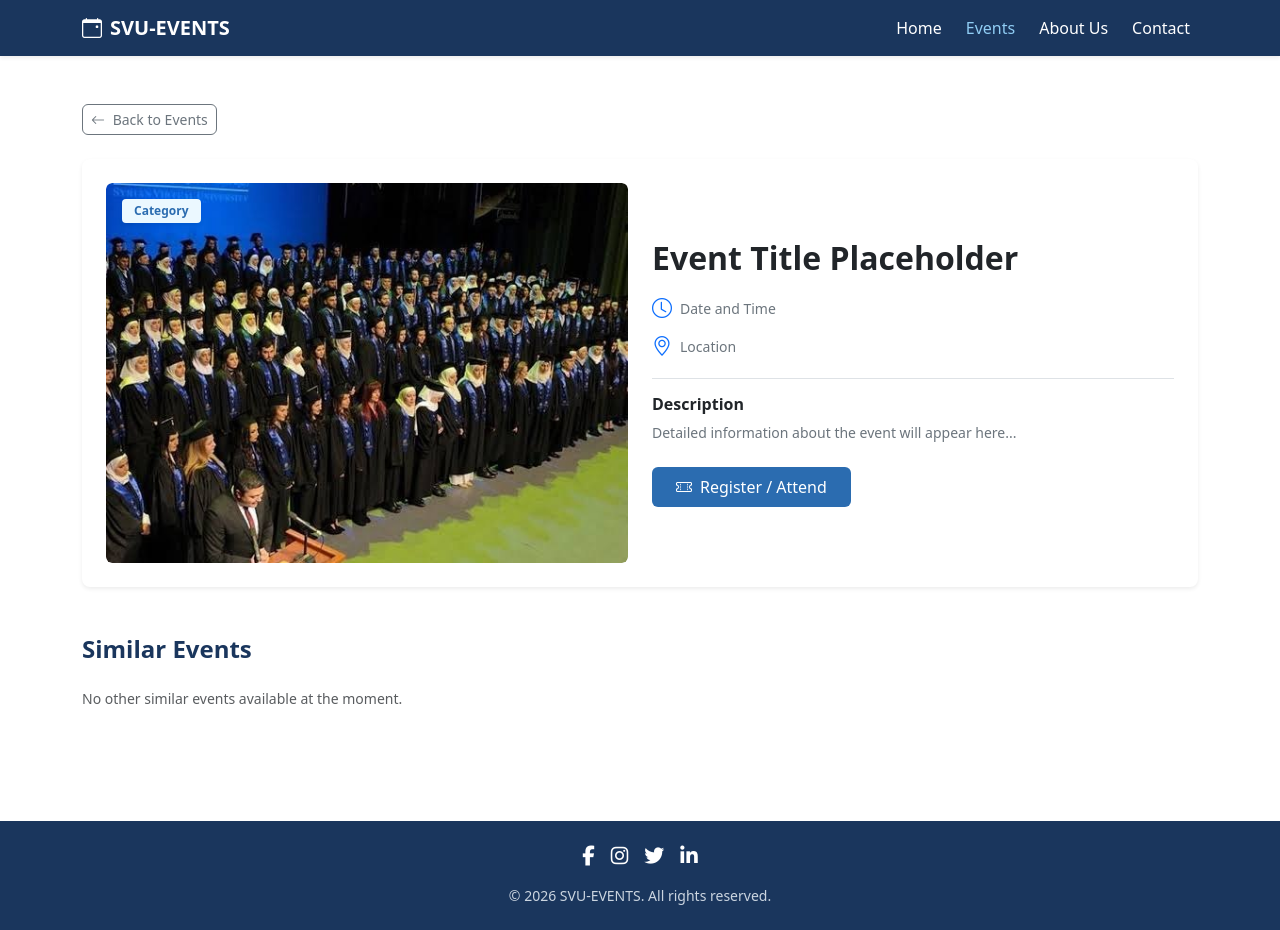
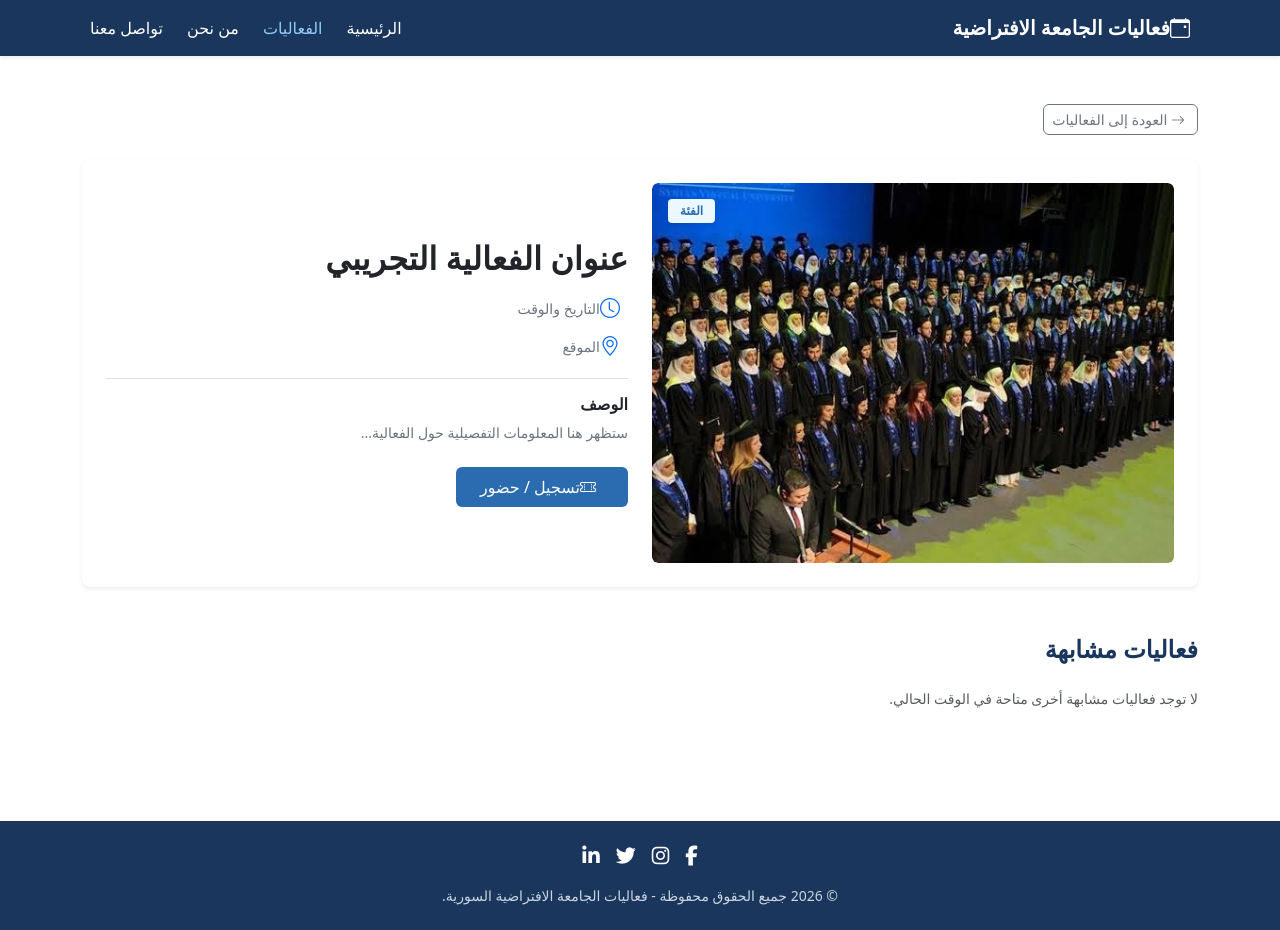
Before and after one commit to Eng-mohammad72454/SVU-EVENTS, a plain HTML site: page event.html in a window 1280 px wide. Drawn offline with nearby package versions, Linux system fonts and the light colour scheme.

Commit message:
Update event.html

```diff
--- a/event.html
+++ b/event.html
@@ -1,12 +1,13 @@
 <!DOCTYPE html>
-<html lang="en" dir="ltr">
+<html lang="ar" dir="rtl">
 
 <head>
-  <meta charset="UTF-8">
-  <meta name="viewport" content="width=device-width, initial-scale=1">
-  <title>SVU Events - Event Details</title>
+  <meta charset="UTF-8" />
+  <meta name="viewport" content="width=device-width, initial-scale=1" />
+  <title>فعاليات الجامعة الافتراضية السورية - تفاصيل الفعالية</title>
 
-  <link href="https://cdn.jsdelivr.net/npm/bootstrap@5.3.3/dist/css/bootstrap.min.css" rel="stylesheet">
+  <!-- Bootstrap RTL CSS -->
+  <link rel="stylesheet" href="https://cdn.jsdelivr.net/npm/bootstrap@5.3.3/dist/css/bootstrap.rtl.min.css">
   <link rel="stylesheet" href="https://cdn.jsdelivr.net/npm/bootstrap-icons@1.11.3/font/bootstrap-icons.min.css">
   <link rel="stylesheet" href="https://cdnjs.cloudflare.com/ajax/libs/font-awesome/6.6.0/css/all.min.css">
 
@@ -18,7 +19,7 @@
   <nav class="navbar navbar-expand-lg sticky-top custom-navbar shadow-sm">
     <div class="container">
       <a class="navbar-brand fw-bold" href="index.html">
-        <i class="bi bi-calendar-event me-2"></i>SVU-EVENTS
+        <i class="bi bi-calendar-event ms-2"></i>فعاليات الجامعة الافتراضية
       </a>
       <button class="navbar-toggler text-white border-0" type="button" data-bs-toggle="collapse" data-bs-target="#navbarNav">
         <i class="bi bi-list fs-2 text-white"></i>
@@ -26,10 +27,10 @@
 
       <div class="collapse navbar-collapse justify-content-end" id="navbarNav">
         <ul class="navbar-nav gap-lg-2 text-center">
-          <li class="nav-item"><a class="nav-link" href="index.html">Home</a></li>
-          <li class="nav-item"><a class="nav-link active" href="events.html">Events</a></li>
-          <li class="nav-item"><a class="nav-link" href="about.html">About Us</a></li>
-          <li class="nav-item"><a class="nav-link" href="contact.html">Contact</a></li>
+          <li class="nav-item"><a class="nav-link" href="index.html">الرئيسية</a></li>
+          <li class="nav-item"><a class="nav-link active" href="events.html">الفعاليات</a></li>
+          <li class="nav-item"><a class="nav-link" href="about.html">من نحن</a></li>
+          <li class="nav-item"><a class="nav-link" href="contact.html">تواصل معنا</a></li>
         </ul>
       </div>
     </div>
@@ -40,7 +41,7 @@
 
       <div class="mb-4">
         <a href="events.html" class="btn btn-outline-secondary btn-sm rounded-2">
-          <i class="bi bi-arrow-left me-1"></i> Back to Events
+          <i class="bi bi-arrow-right ms-1"></i> العودة إلى الفعاليات
         </a>
       </div>
 
@@ -48,41 +49,41 @@
         <div class="row g-4 align-items-center">
           <div class="col-lg-6">
             <div class="position-relative overflow-hidden rounded">
-              <img id="eventImg" src="assets/imgs/img4.jpg" alt="Event Image" class="w-100 rounded" style="max-height: 380px; object-fit: cover;">
-              <span id="eventCategoryBadge" class="position-absolute top-0 start-0 m-3 badge badge-category shadow-sm">
-                Category
+              <img id="eventImg" src="assets/imgs/img4.jpg" alt="صورة الفعالية" class="w-100 rounded" style="max-height: 380px; object-fit: cover;">
+              <span id="eventCategoryBadge" class="position-absolute top-0 end-0 m-3 badge badge-category shadow-sm">
+                الفئة
               </span>
             </div>
           </div>
 
           <div class="col-lg-6">
-            <h2 id="eventTitle" class="fw-bold text-dark mb-3">Event Title Placeholder</h2>
+            <h2 id="eventTitle" class="fw-bold text-dark mb-3">عنوان الفعالية التجريبي</h2>
 
             <div class="mb-3 text-secondary border-bottom pb-3">
               <div class="d-flex align-items-center mb-2">
-                <i class="bi bi-clock text-primary fs-5 me-2"></i>
-                <span id="eventDate" class="small">Date and Time</span>
+                <i class="bi bi-clock text-primary fs-5 ms-2"></i>
+                <span id="eventDate" class="small">التاريخ والوقت</span>
               </div>
               <div class="d-flex align-items-center">
-                <i class="bi bi-geo-alt text-primary fs-5 me-2"></i>
-                <span id="eventPlace" class="small">Location</span>
+                <i class="bi bi-geo-alt text-primary fs-5 ms-2"></i>
+                <span id="eventPlace" class="small">الموقع</span>
               </div>
             </div>
 
-            <h6 class="fw-semibold text-dark mb-2">Description</h6>
+            <h6 class="fw-semibold text-dark mb-2">الوصف</h6>
             <p id="eventDescription" class="text-secondary small leading-relaxed mb-4">
-              Detailed information about the event will appear here...
+              ستظهر هنا المعلومات التفصيلية حول الفعالية...
             </p>
 
-            <button class="btn btn-svu px-4 py-2" onclick="alert('Registration feature coming soon!')">
-              <i class="bi bi-ticket-perforated me-2"></i>Register / Attend
+            <button class="btn btn-svu px-4 py-2" onclick="alert('ميزة التسجيل ستتوفر قريباً!')">
+              <i class="bi bi-ticket-perforated ms-2"></i>تسجيل / حضور
             </button>
           </div>
         </div>
       </div>
 
       <div class="mt-5">
-        <h4 class="fw-bold section-title mb-4">Similar Events</h4>
+        <h4 class="fw-bold section-title mb-4">فعاليات مشابهة</h4>
         <div class="row g-4" id="similarEventsContainer">
         </div>
       </div>
@@ -98,28 +99,36 @@
         <a href="#"><i class="fab fa-twitter fs-5"></i></a>
         <a href="#"><i class="fab fa-linkedin-in fs-5"></i></a>
       </div>
-      <p class="small mb-0">© 2026 SVU-EVENTS. All rights reserved.</p>
+      <p class="small mb-0">© 2026 جميع الحقوق محفوظة - فعاليات الجامعة الافتراضية السورية.</p>
     </div>
   </footer>
 
-  <button id="scrollTopBtn" title="Go to top">
+  <button id="scrollTopBtn" title="الرجوع للأعلى">
     <i class="bi bi-arrow-up"></i>
   </button>
 
   <script src="https://cdn.jsdelivr.net/npm/bootstrap@5.3.3/dist/js/bootstrap.bundle.min.js"></script>
 
   <script>
+    // قاموس لترجمة أسماء الفئات برمجياً عند عرضها في التفاصيل والفعاليات المشابهة
+    const categoryTranslations = {
+      "Educational": "تعليمي",
+      "Technical": "تقني",
+      "Culture": "ثقافي",
+      "Sport": "رياضي"
+    };
+
     document.addEventListener("DOMContentLoaded", () => {
-      // 1. Get Selected Event Data
+      // 1. جلب بيانات الفعالية المحددة
       const selectedEventData = localStorage.getItem("selectedEvent");
       if (selectedEventData) {
         const event = JSON.parse(selectedEventData);
 
-        document.getElementById("eventTitle").textContent = event.title || "Event Details";
-        document.getElementById("eventCategoryBadge").textContent = event.category || "General";
-        document.getElementById("eventDate").textContent = event.date || "To be announced";
-        document.getElementById("eventPlace").textContent = event.place || "Damascus";
-        document.getElementById("eventDescription").textContent = event.description || "No detailed description provided for this event.";
+        document.getElementById("eventTitle").textContent = event.title || "تفاصيل الفعالية";
+        document.getElementById("eventCategoryBadge").textContent = event.categoryAr || categoryTranslations[event.category] || event.category || "عام";
+        document.getElementById("eventDate").textContent = event.date || "يُحدد لاحقاً";
+        document.getElementById("eventPlace").textContent = event.place || "دمشق";
+        document.getElementById("eventDescription").textContent = event.description || "لا يوجد وصف تفصيلي متوفر لهذه الفعالية.";
         if (event.image) {
           document.getElementById("eventImg").src = event.image;
         }
@@ -134,16 +143,17 @@
         if (similarEvents.length > 0) {
           similarContainer.innerHTML = "";
           similarEvents.forEach(item => {
+            const catNameAr = item.categoryAr || categoryTranslations[item.category] || item.category || "عام";
             similarContainer.innerHTML += `
               <div class="col-md-4">
                 <div class="card custom-card h-100 border-0 shadow-sm">
                   <img src="${item.image}" class="card-img-top" style="height: 160px; object-fit: cover;" alt="${item.title}">
                   <div class="card-body d-flex flex-column">
-                    <span class="badge badge-category mb-2 align-self-start">${item.category}</span>
+                    <span class="badge badge-category mb-2 align-self-start">${catNameAr}</span>
                     <h6 class="fw-bold text-dark mb-2 text-truncate">${item.title}</h6>
-                    <p class="small text-muted mb-3"><i class="bi bi-geo-alt me-1"></i>${item.place}</p>
+                    <p class="small text-muted mb-3"><i class="bi bi-geo-alt ms-1"></i>${item.place}</p>
                     <button class="btn btn-svu btn-sm mt-auto" onclick='openSimilarEvent(${JSON.stringify(item)})'>
-                      View Details
+                      عرض التفاصيل
                     </button>
                   </div>
                 </div>
@@ -151,10 +161,10 @@
             `;
           });
         } else {
-          similarContainer.innerHTML = `<p class="text-muted small">No other similar events available at the moment.</p>`;
+          similarContainer.innerHTML = `<p class="text-muted small">لا توجد فعاليات مشابهة أخرى متاحة في الوقت الحالي.</p>`;
         }
       } else {
-        similarContainer.innerHTML = `<p class="text-muted small">No other similar events available at the moment.</p>`;
+        similarContainer.innerHTML = `<p class="text-muted small">لا توجد فعاليات مشابهة أخرى متاحة في الوقت الحالي.</p>`;
       }
 
       const scrollTopBtn = document.getElementById("scrollTopBtn");
```
